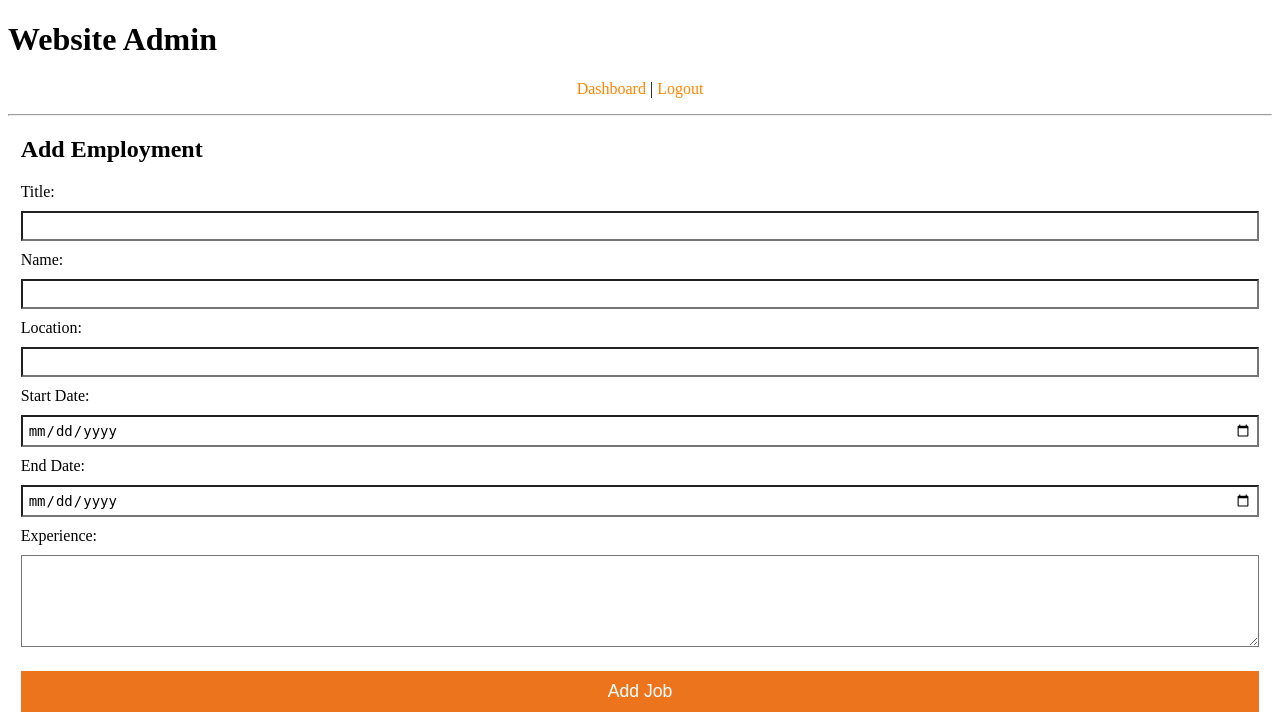
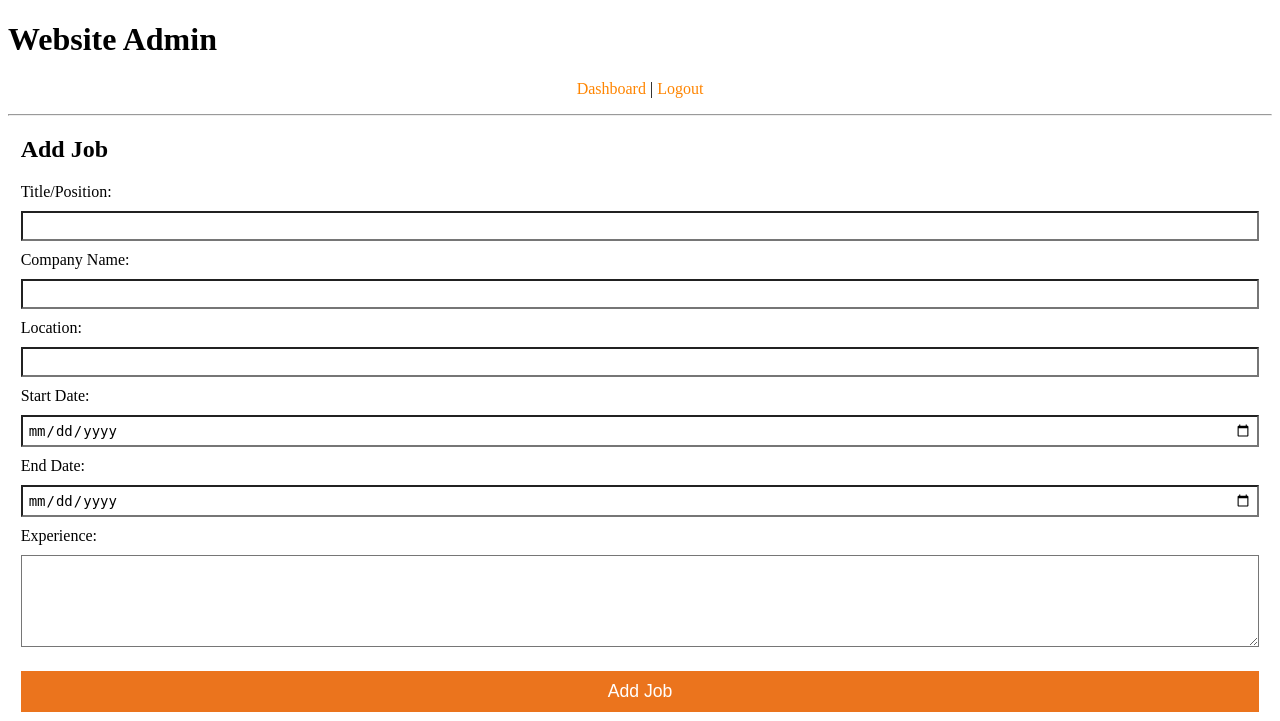
Before and after one commit to Sonnto/http5212-php-cms, a PHP site: page /admin/employment_add.php in a window 1280 px wide. Shown: the top 721 px of the page. Run offline with PHP 8.4, Linux system fonts and the light colour scheme; a user stored in the database is signed in; data that the repository does not hold is empty; some libraries are stand-ins or nearby versions.

Commit message:
employment now adds properly

```diff
--- a/admin/employment_add.php
+++ b/admin/employment_add.php
@@ -6,19 +6,19 @@ include( 'includes/functions.php' );
 
 secure();
 
-if( isset( $_POST['name'] ) )
+if( isset( $_POST['title'] ) )
 {
 
-  if( $_POST['name'] and $_POST['location'] )
+  if( $_POST['title'] and $_POST['name'] )
   {
 
-    $query = 'INSERT INTO Employment (
+    $query = 'INSERT INTO employment (
         title,
         name,
         location,
         startDate,
         endDate,
-        experience,
+        experience
       ) VALUES (
          "'.mysqli_real_escape_string( $connect, $_POST['title'] ).'",
          "'.mysqli_real_escape_string( $connect, $_POST['name'] ).'",
@@ -26,11 +26,13 @@ if( isset( $_POST['name'] ) )
          "'.mysqli_real_escape_string( $connect, $_POST['startDate'] ).'",
          "'.mysqli_real_escape_string( $connect, $_POST['endDate'] ).'",
          "'.mysqli_real_escape_string( $connect, $_POST['experience'] ).'"
-         )';
+      )';
     mysqli_query( $connect, $query );
 
     set_message( 'Job has been added' );
 
+  } else {
+    set_message( 'Error, something went wrong and the job was not added.');
   }
 
   header( 'Location: employment.php' );
@@ -42,16 +44,16 @@ include( 'includes/header.php' );
 
 ?>
 
-<h2>Add Employment</h2>
+<h2>Add Job</h2>
 
 <form method="post">
 
-  <label for="title">Title:</label>
+  <label for="title">Title/Position:</label>
   <input type="text" name="title" id="title"/>
 
   <br>
 
-    <label for="name">Name:</label>
+    <label for="name">Company Name:</label>
   <input type="text" name="name" id="name"/>
 
   <br>
```
